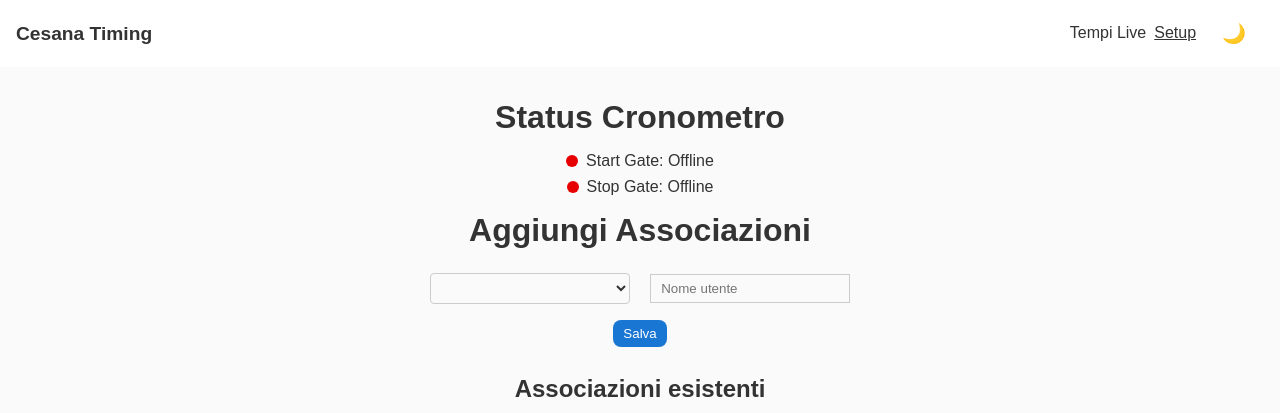
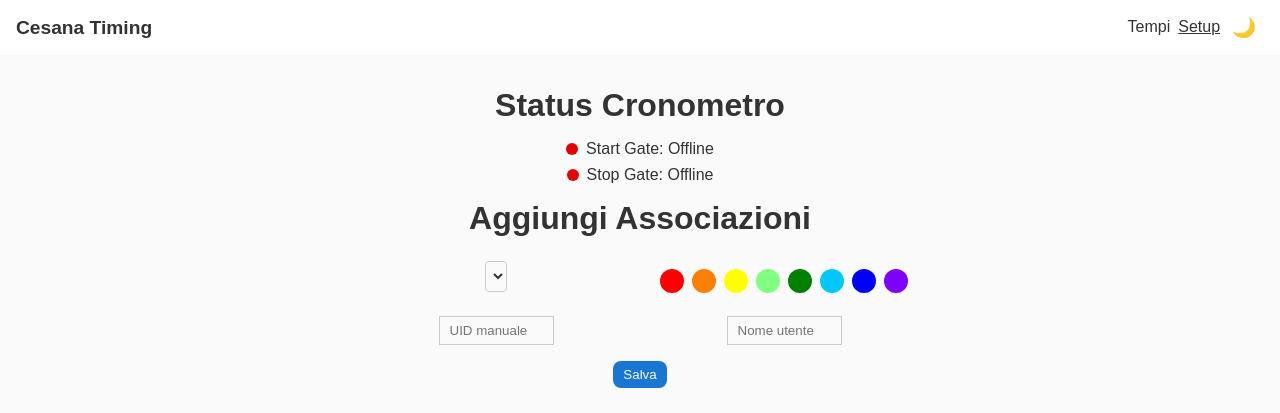
Before and after one commit to GigioSki/Cesanatiming, a website: page public/setup.html in a window 1280 px wide. Shown: the top 413 px of the page. Drawn offline with Linux system fonts and the light colour scheme; no server answers.

Commit message:
Add color-coded associations and UI tweaks

```diff
--- a/public/setup.html
+++ b/public/setup.html
@@ -10,7 +10,7 @@
   <header class="navbar">
     <div class="navbar-left">Cesana Timing</div>
     <div class="navbar-right">
-      <a href="timing.html" class="nav-link">Tempi Live</a>
+      <a href="timing.html" class="nav-link">Tempi</a>
       <a href="setup.html" class="nav-link active">Setup</a>
       <button id="theme-toggle" class="theme-toggle">🌙</button>
     </div>
@@ -32,10 +32,21 @@
 
     <!-- Aggiungi Associazioni -->
     <h1>Aggiungi Associazioni</h1>
-    <form id="form">
-      <select id="uuid" required></select>
-      <input type="text" id="name" placeholder="Nome utente" required>
-      <br>
+    <form id="form" class="assoc-form">
+      <div class="form-grid">
+        <div>
+          <select id="uuid"></select>
+        </div>
+        <div>
+          <div id="color-picker" class="color-picker"></div>
+        </div>
+        <div>
+          <input type="text" id="uuid-manual" placeholder="UID manuale">
+        </div>
+        <div>
+          <input type="text" id="name" placeholder="Nome utente" required>
+        </div>
+      </div>
       <button type="submit">Salva</button>
     </form>
 
@@ -92,18 +103,38 @@
     // Tags CRUD
     const form = document.getElementById('form'),
           uuidSel = document.getElementById('uuid'),
+          uuidManual = document.getElementById('uuid-manual'),
+          colorPicker = document.getElementById('color-picker'),
           tagsTbody = document.getElementById('tags-tbody');
+    const colors = [
+      '#ff0000', '#ff8000', '#ffff00', '#80ff80',
+      '#008000', '#00c8ff', '#0000ff', '#8000ff'
+    ];
+    let selectedColor = null;
+    colors.forEach(c => {
+      const d = document.createElement('div');
+      d.className = 'color-option';
+      d.style.backgroundColor = c;
+      d.addEventListener('click', () => {
+        selectedColor = c;
+        document.querySelectorAll('.color-option').forEach(el => el.classList.remove('selected'));
+        d.classList.add('selected');
+      });
+      colorPicker.appendChild(d);
+    });
     form.addEventListener('submit', async e=>{
       e.preventDefault();
-      const uuid = uuidSel.value,
+      const uuid = (uuidManual.value.trim()) || uuidSel.value,
             name = document.getElementById('name').value.trim();
-      if(!uuid||!name) return;
+      if(!uuid || !name) return;
       await fetch('/api/tags',{
         method:'POST',
         headers:{'Content-Type':'application/json'},
-        body:JSON.stringify({uuid,name})
+        body:JSON.stringify({uuid,name,color:selectedColor})
       });
       form.reset();
+      selectedColor = null;
+      document.querySelectorAll('.color-option').forEach(el => el.classList.remove('selected'));
       loadTags();
       loadUnassigned();
     });
@@ -123,6 +154,9 @@
           <td>${r.name}</td>
           <td><button onclick="deleteTag('${r.uuid}')">Elimina</button></td>
         `;
+        if(r.color){
+          tr.style.backgroundColor = r.color;
+        }
         tagsTbody.appendChild(tr);
       });
     }
--- a/public/style.css
+++ b/public/style.css
@@ -76,6 +76,14 @@ body {
   font-size: 1.2rem;
   cursor: pointer;
   color: var(--nav-text);
+  padding: 0;
+  margin-left: 0.25rem;
+}
+
+.theme-toggle:hover,
+.theme-toggle:focus {
+  background: none;
+  outline: none;
 }
 
 /* Status Cronometro */
@@ -123,6 +131,14 @@ th { background: var(--table-header-bg); }
 form {
   margin-bottom: 1rem;
   text-align: center;
+}
+
+.form-grid {
+  display: grid;
+  grid-template-columns: 1fr 1fr;
+  gap: 0.5rem;
+  align-items: center;
+  justify-items: center;
 }
 
 input {
@@ -179,3 +195,24 @@ button:hover { background: var(--nav-hover); }
   font-size: 1.2rem;
   margin: 1rem 0 0.5rem;
 }
+
+/* Color picker */
+.color-picker {
+  display: flex;
+  flex-wrap: wrap;
+  justify-content: center;
+  gap: 0.5rem;
+  margin-top: 0.5rem;
+}
+
+.color-option {
+  width: 24px;
+  height: 24px;
+  border-radius: 50%;
+  border: 2px solid transparent;
+  cursor: pointer;
+}
+
+.color-option.selected {
+  border-color: #ffffff;
+}
```
Also changed, not shown: index.js (+20 -7 lines), public/timing.html (+6 -3 lines).
